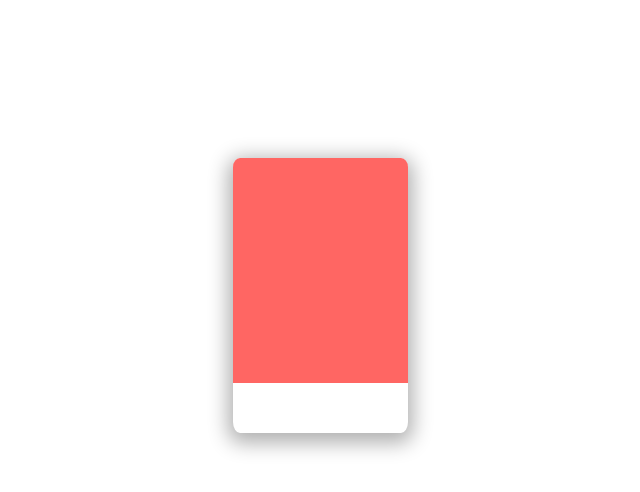
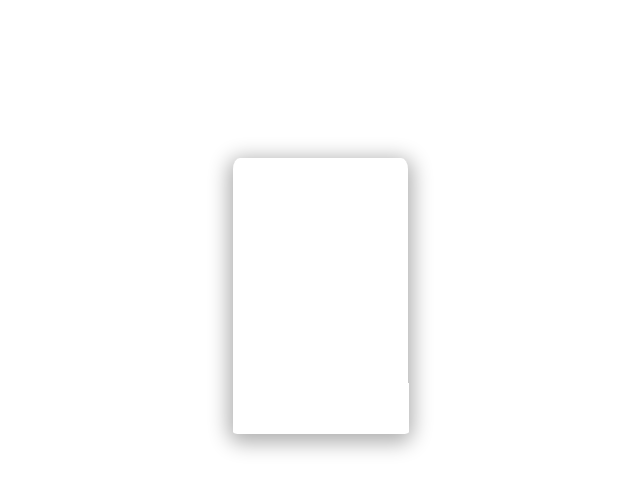
Before and after one commit to MelroyNoronha/learning-react, a React (Create React App) app: page / in a window 1280 px wide. Shown: the top 492 px of the page, without its empty margins (275-915 px from the left). Built offline with nearby package versions, Linux system fonts and the light colour scheme.

Commit message:
Added colour change on input functionality

```diff
--- a/src/App.css
+++ b/src/App.css
@@ -1,7 +1,3 @@
-:root {
-    --swatch-color: #FF6663;
-}
-
 .card {
     position: relative;
     top: 150px;
@@ -13,7 +9,6 @@
 }
 
 .swatch {
-    background-color: var(--swatch-color);
     height: 225px;
     width: 175px;
     border-top-left-radius: 4%;
@@ -22,9 +17,14 @@
 
 .label {
     all: unset;
+    background-color: white;
+    height: 25px;
+    width: 150px;
     font-size: 20px;
     font-family: sans-serif;
     font-weight: bold;
     padding: 13px;
     margin: 0px;
+    border-bottom-left-radius: 4%;
+    border-bottom-right-radius: 4%;
 }
--- a/src/App.js
+++ b/src/App.js
@@ -1,5 +1,5 @@
-import React, { Component } from 'react';
-import './App.css';
+import React, { Component } from 'react'
+import './App.css'
 import Card from './Card.js'
 
 class App extends Component {
@@ -10,4 +10,4 @@ class App extends Component {
   }
 }
 
-export default App;
+export default App
--- a/src/Card.js
+++ b/src/Card.js
@@ -1,17 +1,32 @@
-import React, { Component } from 'react';
+import React, { Component } from 'react'
 import './App.css';
-import Swatch from './Swatch.js';
-import Label from './Label.js';
+import Swatch from './Swatch.js'
+import Label from './Label.js'
 
 class Card extends Component {
+  constructor(props){
+    super(props)
+    this.state = {
+      color: ''
+    }
+  }
+
+  changeColor(event){
+    this.setState({
+      color: event.target.value
+    })
+  }
     render() {
+      let swatchColor = {
+        backgroundColor: this.state.color
+      }
       return (
-        <div className = "card">
+        <div className = "card"  style={swatchColor} onChange={this.changeColor.bind(this)}>
             <Swatch/>
             <Label/>
         </div>
-      );
+      )
     }
   }
 
-  export default Card;
+  export default Card
--- a/src/Label.js
+++ b/src/Label.js
@@ -1,5 +1,5 @@
-import React, { Component } from 'react';
-import './App.css';
+import React, { Component } from 'react'
+import './App.css'
 
 class Label extends Component {
     render() {
--- a/src/Swatch.js
+++ b/src/Swatch.js
@@ -1,5 +1,5 @@
-import React, { Component } from 'react';
-import './App.css';
+import React, { Component } from 'react'
+import './App.css'
 
 class Swatch extends Component {
     render() {
@@ -9,4 +9,4 @@ class Swatch extends Component {
     }
   }
 
-  export default Swatch;
+  export default Swatch
```
